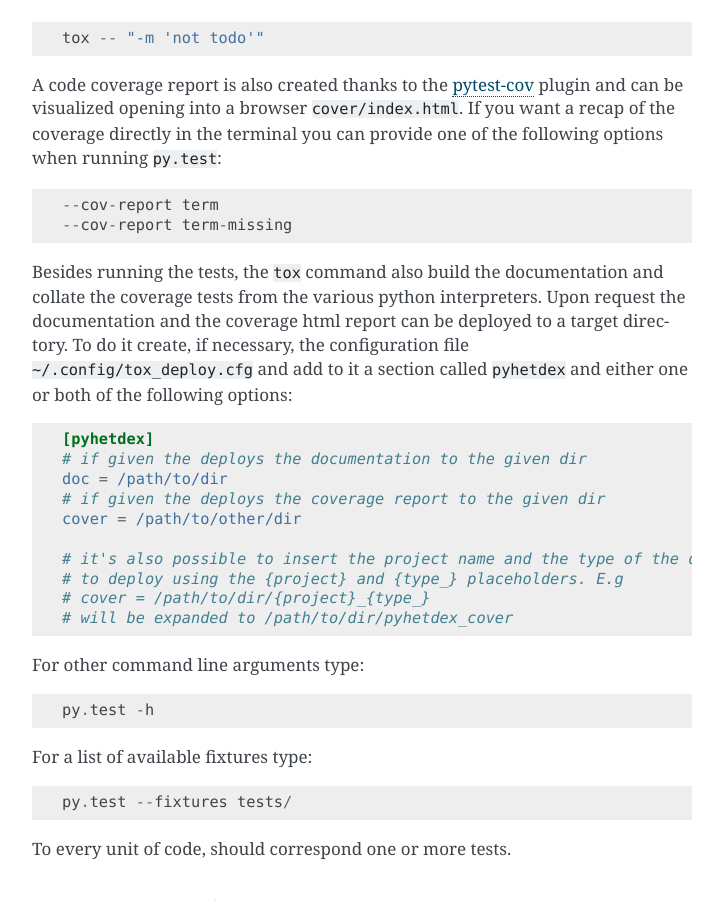
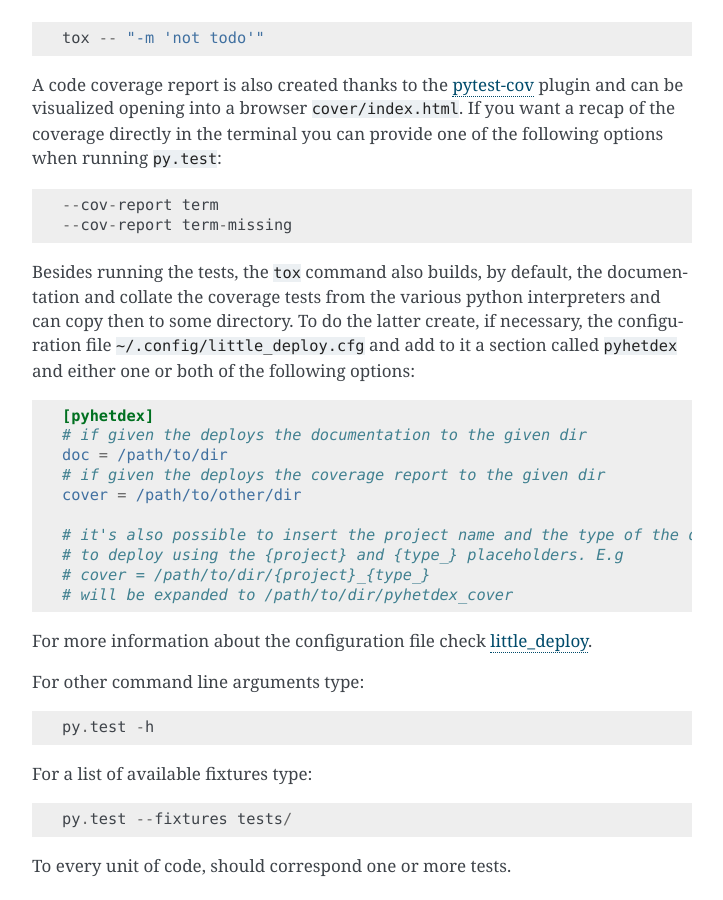
Before and after one commit to HETDEX/pyhetdex, a Sphinx documentation site: the page built from doc/source/contributions.rst, in a window 1280 px wide and 900 px high, scrolled down 1512 px. Shown: the whole window, without its empty margins (388-1111 px from the left). Built offline with Sphinx 7.4.7, drawn with Linux system fonts in a browser that asks for light colours; pages that are not in the unit, such as notebooks, are missing from menus.

Commit message:
2015-11-26 Francesco Montesano <montefra@mpe.mpg.de>
    * doc/source/contributions.rst: fix deployment documentation
    * tox.ini: remove py32 and py33 environments



git-svn-id: svn://luna.mpe.mpg.de/pyhetdex/trunk@110 79f4aad7-2104-455e-8097-9644d3262b72

```diff
--- a/doc/source/contributions.rst
+++ b/doc/source/contributions.rst
@@ -79,12 +79,12 @@ running ``py.test``::
     --cov-report term
     --cov-report term-missing
 
-Besides running the tests, the ``tox`` command also build the documentation and
-collate the coverage tests from the various python interpreters. Upon request
-the documentation and the coverage html report can be deployed to a target
-directory. To do it create, if necessary, the configuration file
-``~/.config/tox_deploy.cfg`` and add to it a section called ``pyhetdex`` and
-either one or both of the following options:
+
+Besides running the tests, the ``tox`` command also builds, by default, the
+documentation and collate the coverage tests from the various python
+interpreters and can copy then to some directory. To do the latter create, if
+necessary, the configuration file ``~/.config/little_deploy.cfg`` and add to it
+a section called ``pyhetdex`` and either one or both of the following options:
 
 .. code-block:: ini
 
@@ -99,6 +99,8 @@ either one or both of the following options:
     # cover = /path/to/dir/{project}_{type_}
     # will be expanded to /path/to/dir/pyhetdex_cover
 
+For more information about the configuration file check `little_deploy
+<https://github.com/montefra/little_deploy>`_.
 
 For other command line arguments type::
 
```
Also changed, not shown: 2 other files.
